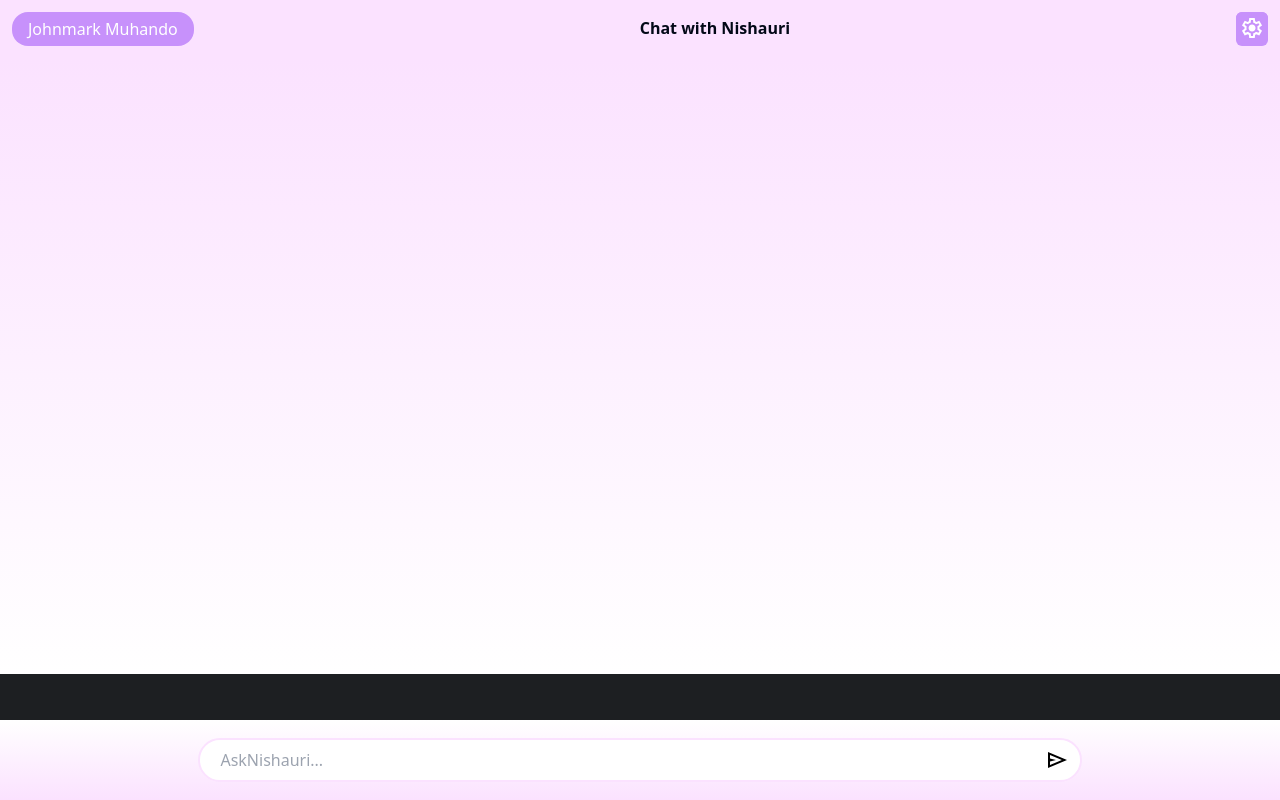
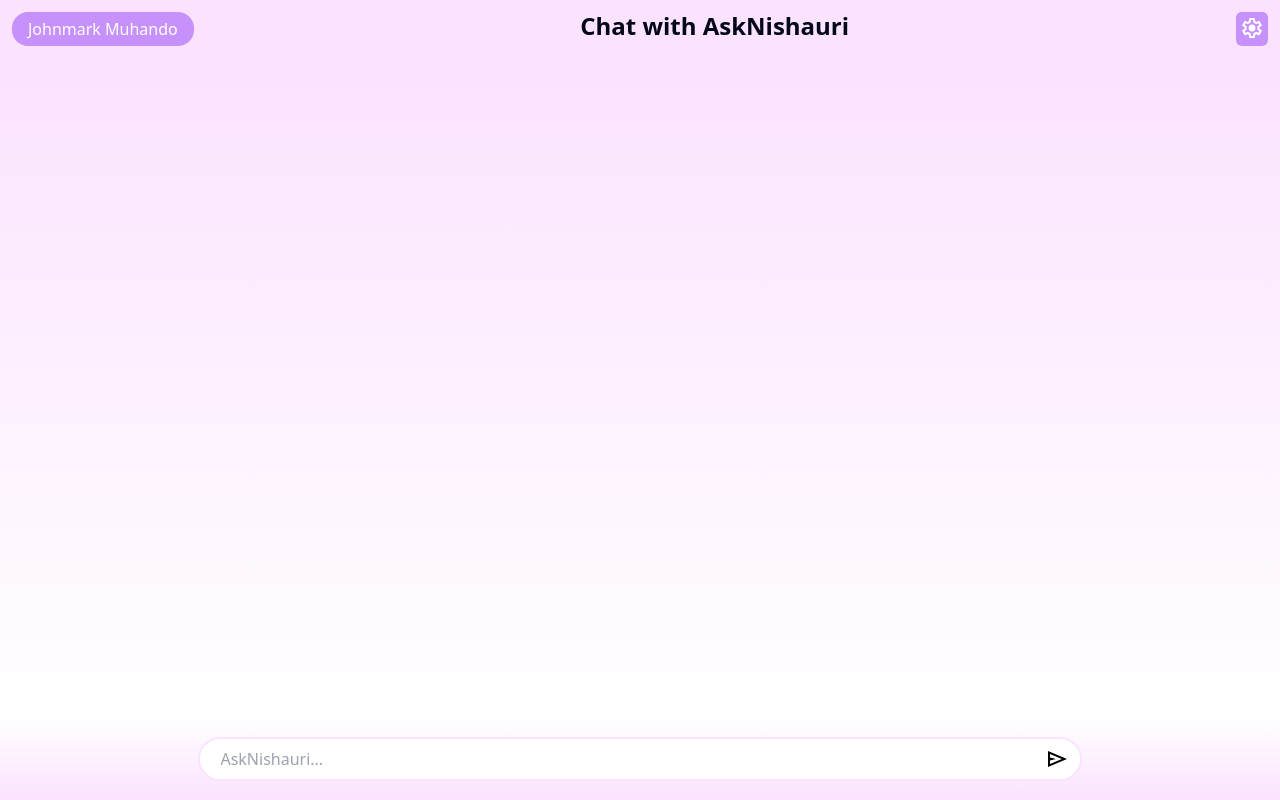
Before and after one commit to johnmark287/AskNishauri, a React (Vite) app: page /home in a window 1280 px wide. Built offline with nearby package versions, Linux system fonts and the light colour scheme.

Commit message:
handle close menu outside the menu click

```diff
--- a/src/components/ChatContainer.jsx
+++ b/src/components/ChatContainer.jsx
@@ -7,7 +7,7 @@ import "react-loading-skeleton/dist/skeleton.css";
 
 function ChatContainer({ messages, isLoading, messagesEndRef }) {
   return (
-    <div className="bg-gradient-to-b from-[#fbe2ff] to-white relative text-white pl-3 h-[77%] overflow-y-scroll">
+    <div className="bg-gradient-to-b from-[#fbe2ff] to-white relative text-white pl-3 h-full overflow-y-scroll">
       {messages.map((message, index) => (
         <ChatMessage
           key={index}
--- a/src/components/Inputbar.jsx
+++ b/src/components/Inputbar.jsx
@@ -2,7 +2,7 @@ import PropTypes from "prop-types";
 
 function Inputbar({ handleInput, handleEnterKey }) {
   return (
-    <div className="text-white flex justify-center items-center absolute bottom-0 right-0 left-0  h-[80px] bg-gradient-to-t from-[#fbe2ff] to-white ">
+    <div className="text-white flex justify-center items-center h-[80px] md:h-[100px] lg:h-[120] bg-gradient-to-t from-[#fbe2ff] to-white ">
       <div className="absolute bg-[#ffffff] w-[69%] rounded-3xl p-2 border-[2.5px] border-[#fbe2ff]">
         <input
           className="ml-3 relative outline-none bg-transparent text-black w-[95%]"
--- a/src/components/Main.jsx
+++ b/src/components/Main.jsx
@@ -10,6 +10,22 @@ function Main({ open }) {
   const [messages, setMessages] = useState([]);
   const [isLoading, setIsLoading] = useState(false);
   const messagesEndRef = useRef(null);
+  const closeMenuRef = useRef();
+
+  useEffect(() => {
+    function handleCloseMenuRef(event) {
+      if(!closeMenuRef.current.contains(event.target)) {
+        setSettings(false);
+        setLogout(false)
+      }
+    }
+
+    document.addEventListener('mousedown', handleCloseMenuRef);
+
+    return () => {
+      document.removeEventListener('mousedown', handleCloseMenuRef);
+    }
+  });
 
   useEffect(() => {
     messagesEndRef.current?.scrollIntoView();
@@ -105,6 +121,7 @@ function Main({ open }) {
         settings={settings}
         setSettings={handleSettings}
         open={open}
+        closeMenuRef={closeMenuRef}
       />
 
       {/* chat container */}
--- a/src/components/Navbar.jsx
+++ b/src/components/Navbar.jsx
@@ -1,6 +1,6 @@
 import PropTypes from "prop-types";
 
-function Navbar({ logout, setLogout, settings, setSettings, open }) {
+function Navbar({ logout, setLogout, settings, setSettings, open, closeMenuRef }) {
   return (
     <div className="relative flex justify-between bg-[#fbe2ff] p-3">
       <div className="hover:cursor-pointer hover:text-white active:bg-white hover:bg-[#e0c8f6] transition duration-200 ease-in bg-[#c791fb] rounded-2xl flex justify-between">
@@ -10,6 +10,7 @@ function Navbar({ logout, setLogout, settings, setSettings, open }) {
             setLogout();
           }}
           className="my-1 mx-4 hover:text-white text-white"
+          ref={closeMenuRef}
         >
           Johnmark Muhando
         </button>
@@ -38,8 +39,8 @@ function Navbar({ logout, setLogout, settings, setSettings, open }) {
           </svg>
         </button>
       </div>
-      <div className="font-black translate-y-1">
-        Chat with Nishauri
+      <div className="font-black translate-y-1 scale-y-150 scale-x-150">
+        Chat with AskNishauri
       </div>
       <div className="flex justify-between">
         <button
@@ -71,6 +72,7 @@ function Navbar({ logout, setLogout, settings, setSettings, open }) {
             className={`${
               settings ? "block" : "hidden"
             } shadow-sm shadow-white bg-white rounded-md absolute right-[40px] z-50 top-[47px]`}
+            ref={closeMenuRef}
           >
             <a
               className="hover:bg-[#c791fb] transition duration-200 ease-in block hover:text-white active:bg-[rgba(82,91,100,255)] rounded-md m-1 p-1"
@@ -127,6 +129,7 @@ Navbar.propTypes = {
   open: PropTypes.bool.isRequired,
   setSettings: PropTypes.func.isRequired,
   settings: PropTypes.bool.isRequired,
+  closeMenuRef: PropTypes.bool.isRequired,
 };
 
 export default Navbar;
```
